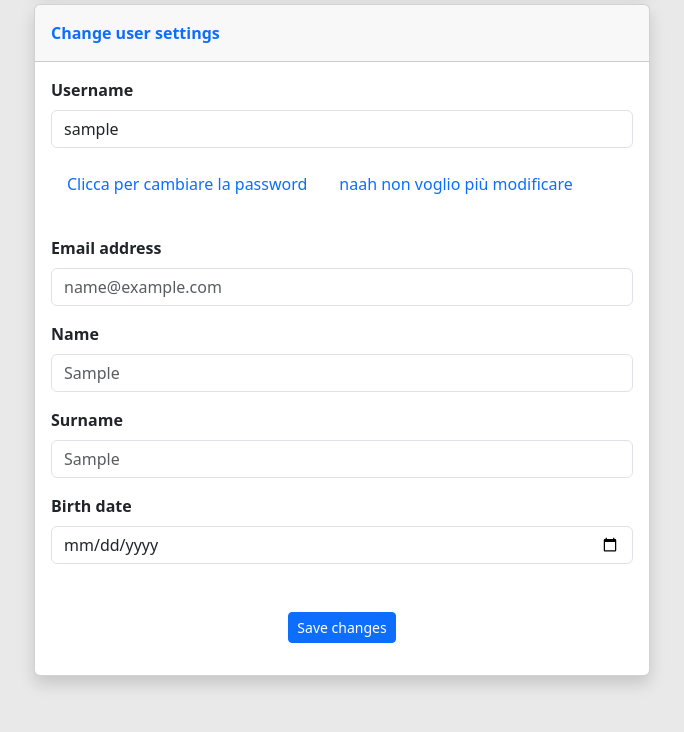
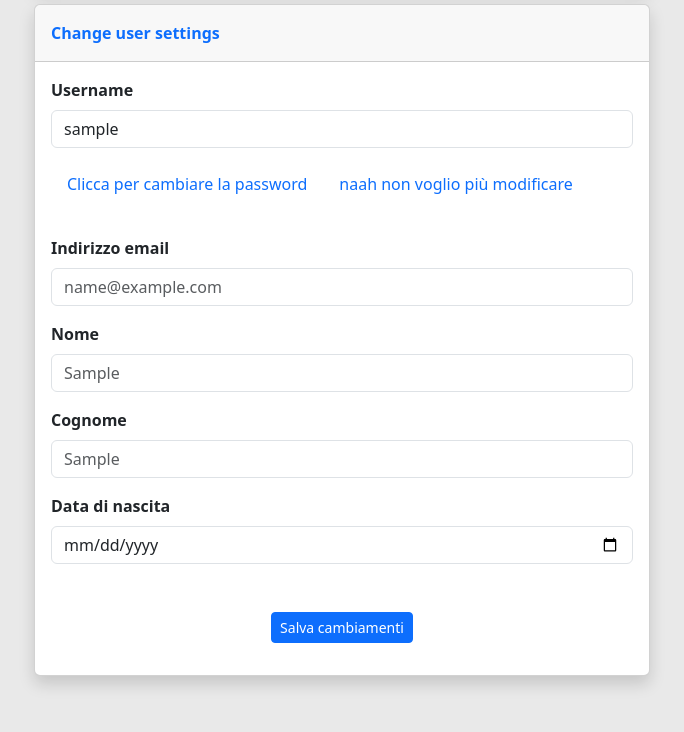
Before and after one commit to accaicedtea/ProgettoLTW, a PHP site: page /profile.php in a window 1280 px wide. Shown: the part 415-1147 px from the top of the page, without its empty margins (298-982 px from the left). Run offline with PHP 8.4, Linux system fonts and the light colour scheme; the visitor is signed in with stand-in values (Sample User, id 1); some libraries are stand-ins or nearby versions; some web fonts are replaced.

Commit message:
vquasi finale

```diff
--- a/site/head.php
+++ b/site/head.php
@@ -15,5 +15,5 @@
     <script src="https://code.jquery.com/jquery-3.6.4.min.js"></script><!-- jquery-->
     <link rel="stylesheet" href="https://fonts.googleapis.com/css?family=Audiowide|Sofia|Trirong">
     <link rel="stylesheet" href="./assets/css/style.css">
-    <script src="./assets/js/register_controlli.js"></script>
+    <!--<script src="./assets/js/register_controlli.js"></script>-->
 </head>
--- a/site/login_user.php
+++ b/site/login_user.php
@@ -35,6 +35,8 @@ if(isset($_POST['username']) && isset($_POST['password'])){
                 $_SESSION['email'] = $row['email'];
                 $_SESSION['dataN'] = $row['dataNascita'];
                 $_SESSION['pfp'] = $row['pfp'];
+                $_SESSION['password'] = $row['password'];
+
                 $_SESSION['log'] = 'on';
 
                 header("Location: profile.php");
--- a/site/profile.php
+++ b/site/profile.php
@@ -13,7 +13,6 @@
         <div class="d-flex flex-column" id="content-wrapper">
             <div id="content">
                 <div class="container-fluid">
-
                     <div class="row mb-3">
                         <div class="col-md-3"></div>
                         <div class="col-md-6">
@@ -33,7 +32,13 @@
                                             <p class="text-primary m-0 fw-bold">Change user settings</p>
                                         </div>
                                         <div class="card-body">
-                                            <form>
+                                            <?php if(isset($_GET['msg'])){ ?>
+                                                <div class="alert alert-success alert-dismissible fade show" role="alert">
+                                                <strong>Congratulazioni! </strong><?php echo $_GET['msg']; ?>
+                                                <button type="button" class="btn-close" data-bs-dismiss="alert" aria-label="Close"></button>
+                                                </div>
+                                            <?php }?>
+                                            <form action="./change_profile.php" method="post" name="form-change-profile" class="form-change-profile">
                                                 <div class="row">
                                                     <div class="col">
                                                         <div class="mb-3"><label class="form-label" for="username"><strong>Username</strong></label><input class="form-control" type="text" id="username" value=<?php echo $_SESSION['username']?> name="username" readonly></div>
@@ -63,25 +68,25 @@
                                                 </div>
                                                 <div class="row">
                                                     <div class="col">
-                                                        <div class="mb-3"><label class="form-label" for="email"><strong>Email address</strong></label><input class="form-control" type="email" id="email" placeholder=<?php echo $_SESSION['email']?> name="email"></div>
+                                                        <div class="mb-3"><label class="form-label" for="email"><strong>Indirizzo email</strong></label><input class="form-control" type="email" id="email" placeholder=<?php echo $_SESSION['email']?> name="email"></div>
                                                     </div>
                                                 </div>
                                                 <div class="row">
                                                     <div class="col">
-                                                        <div class="mb-3"><label class="form-label" for="first_name"><strong>Name</strong></label><input class="form-control" type="text" id="first_name" placeholder=<?php echo $_SESSION['nome']?> name="first_name"></div>
+                                                        <div class="mb-3"><label class="form-label" for="first_name"><strong>Nome</strong></label><input class="form-control" type="text" id="nome" placeholder=<?php echo $_SESSION['nome']?> name="nome"></div>
                                                     </div>
                                                 </div>
                                                 <div class="row">
                                                     <div class="col">
-                                                        <div class="mb-3"><label class="form-label" for="last_name"><strong>Surname</strong></label><input class="form-control" type="text" id="last_name" placeholder=<?php echo $_SESSION['cognome']?> name="last_name"></div>
+                                                        <div class="mb-3"><label class="form-label" for="last_name"><strong>Cognome</strong></label><input class="form-control" type="text" id="cognome" placeholder=<?php echo $_SESSION['cognome']?> name="cognome"></div>
                                                     </div>
                                                 </div>
                                                 <div class="row">
                                                     <div class="col">
-                                                        <div class="mb-5"><label class="form-label" for="birth"><strong>Birth date</strong></label><input class="form-control" type="date" id="birthdate" value=<?php echo $_SESSION['dataN']?> name="birthdate"></div>
+                                                        <div class="mb-5"><label class="form-label" for="birth"><strong>Data di nascita</strong></label><input class="form-control" type="date" id="dataN" value=<?php echo $_SESSION['dataN']?> name="dataN"></div>
                                                     </div>
                                                 </div>
-                                                <div class="mb-3 cnt-b"><button class="btn btn-primary btn-sm" type="submit">Save changes</button></div>
+                                                <div class="mb-3 cnt-b"><button class="btn btn-primary btn-sm" type="submit">Salva cambiamenti</button></div>
                                             </form>
                                         </div>
                                     </div>
--- a/site/register_user.php
+++ b/site/register_user.php
@@ -27,5 +27,6 @@ if(mysqli_query($conn, $sql)){
 } else{
     header("Location: register.php?error=Credenziali errate");
 }
+$conn.close();
 
 ?>
```
Also changed, not shown: site/change_profile.php (added, +50 -0 lines).
